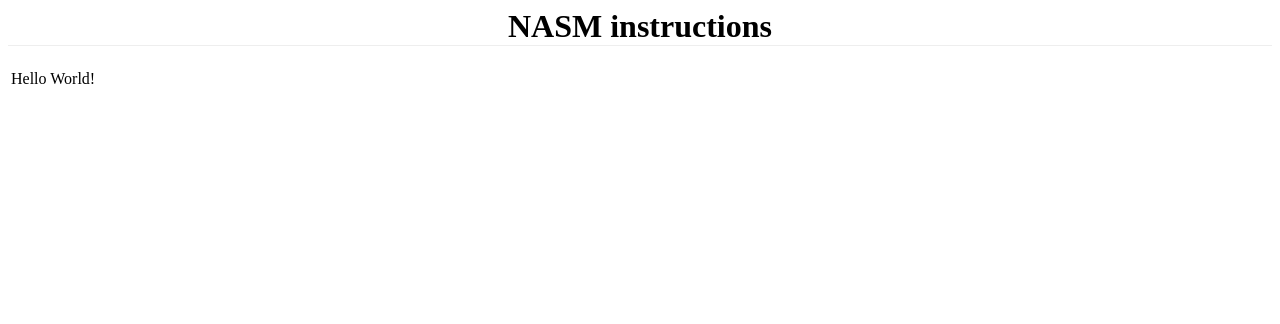
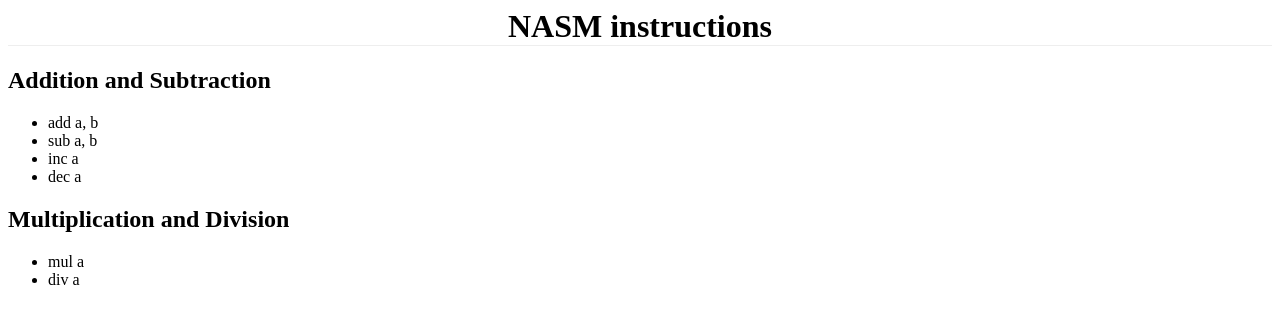
Before and after one commit to bugaevc/asmwall, a plain HTML site: page index.html in a window 1280 px wide. Drawn offline with nearby package versions, Linux system fonts and the light colour scheme.

Commit message:
Fetch instructions.md and dynamically write its contents to the page
Import jQuery and use it instead of vanillaJS. I still like it.

```diff
--- a/index.html
+++ b/index.html
@@ -1,12 +1,12 @@
 <html>
 <head>
     <title>asmwall - NASM handbook</title>
+    <script src="//ajax.googleapis.com/ajax/libs/jquery/2.1.3/jquery.min.js"></script>
     <script src="load_content.js"></script>
     <link rel="stylesheet" href="styles.css"/>
 </head>
 <body>
     <h1>NASM instructions</h1>
-    <table id="instructions">
-    </table>
+    <div id="instructions"></div>
 </body>
 </html>
--- a/load_content.js
+++ b/load_content.js
@@ -1,4 +1,25 @@
-window.onload = function(){
-    var instructionsTable = document.getElementById("instructions")
-    instructionsTable.insertRow(0).insertCell(0).innerHTML = "Hello World!";
-};
+$(document).ready(function() {
+    $in = $("#instructions");
+    $.get("data/instructions.md", function(data) {
+            var arr = data.split("\n");
+            var $list = undefined;
+            for(var i = 0; i < arr.length; i++)
+            {
+                arr[i] = $.trim(arr[i]);
+                if(arr[i][0] === '=')
+                {
+                    $list = $("<ul></ul>")
+                    $("<h2></h2>")
+                        .text(arr[i-1])
+                        .appendTo($in)
+                        .after($list);
+                }
+                if(arr[i][0] === '#')
+                {
+                    var content = arr[i].replace(/#/gi, '').replace(/`/gi, '');
+                    content = $.trim(content);
+                    $("<li></li>").text(content).appendTo($list);
+                }
+            }
+        });
+});
```
